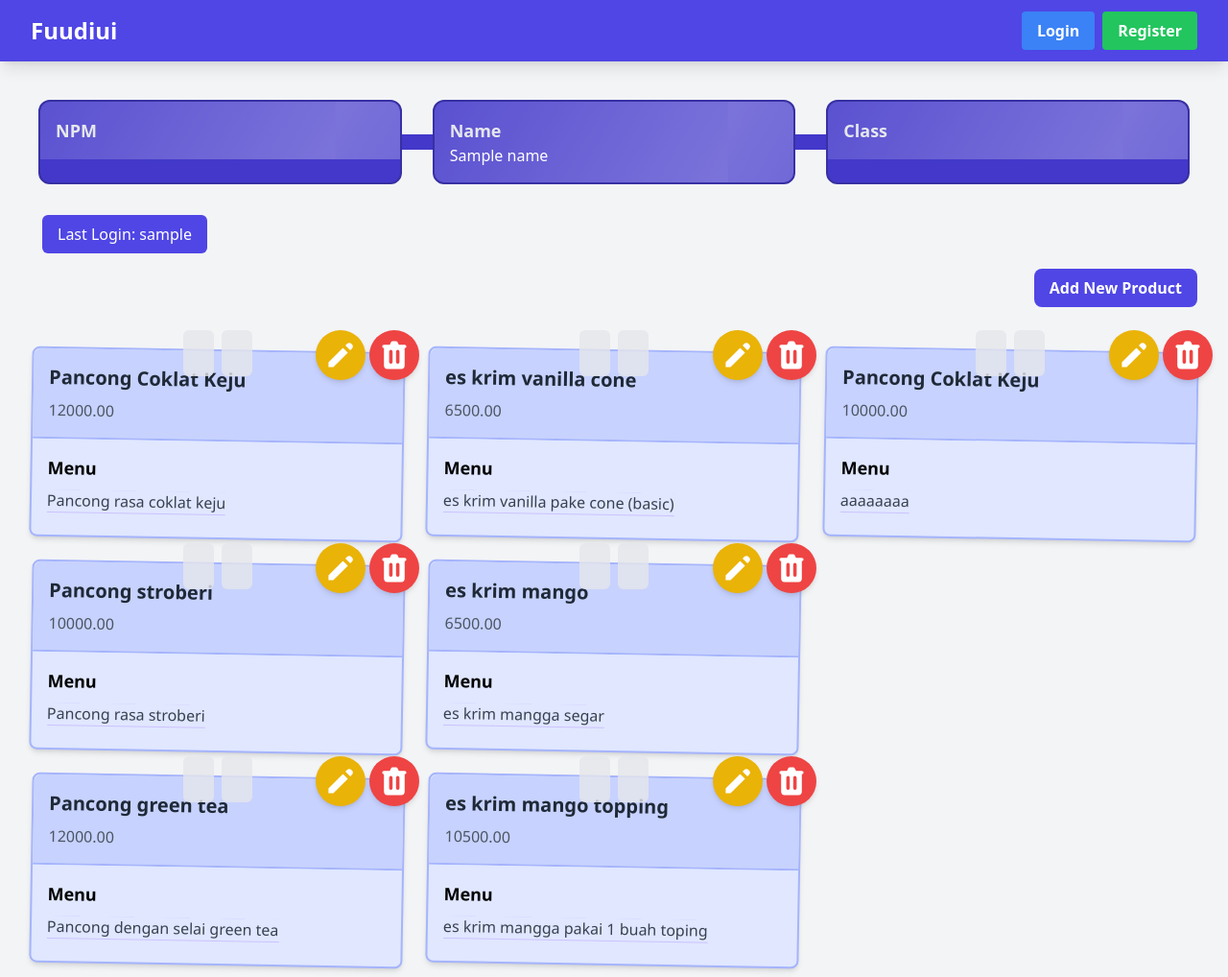
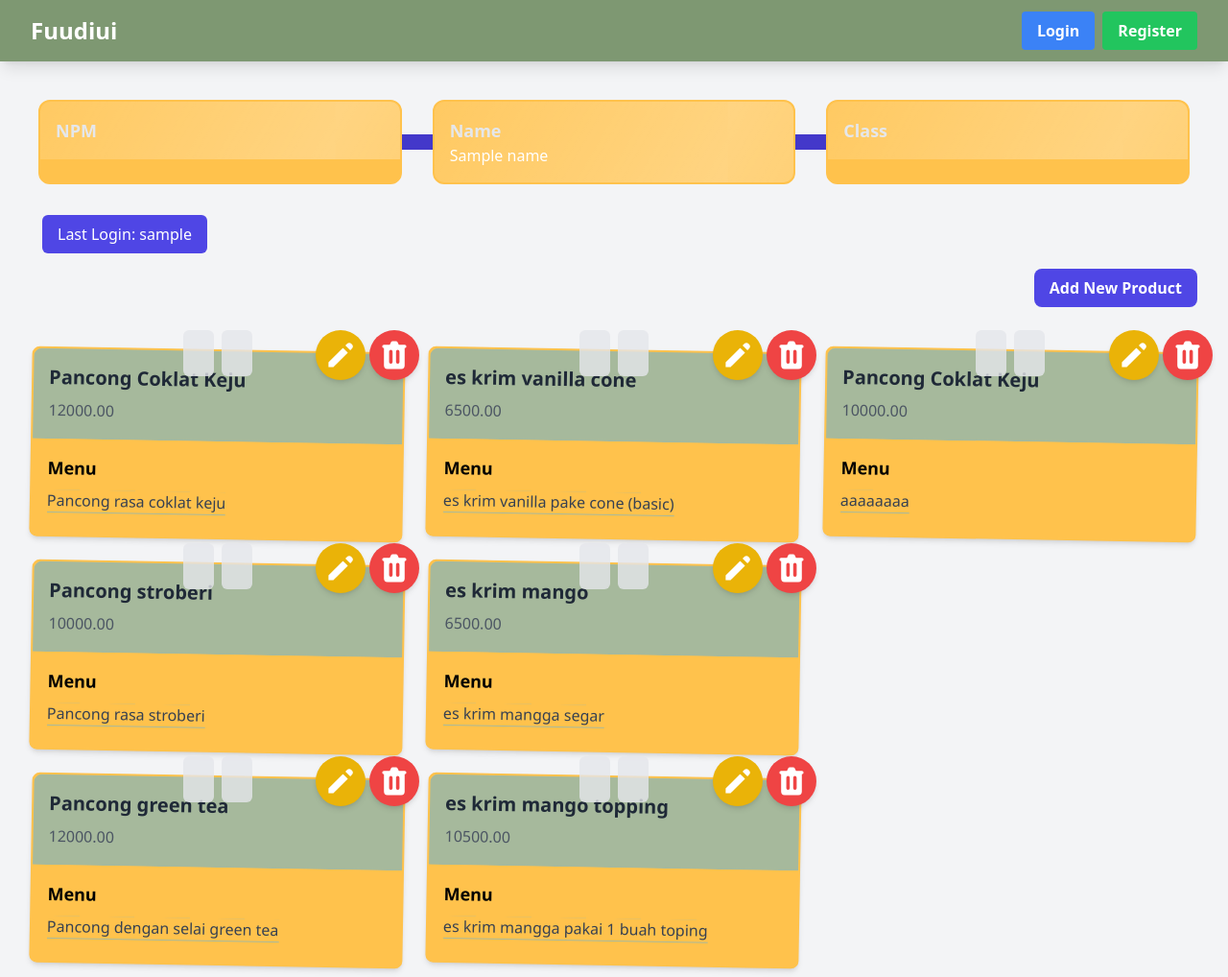
Before and after one commit to patriciagloria/fuudiui, a Django app: template main/templates/main.html in a window 1280 px wide. Shown: the whole page at 96% size. Run offline with Django 5.2, Linux system fonts and the light colour scheme; data comes from the database, SQL or seed files in the repository; the template is opened without the code that fills it: values that come from a table or form of the project are taken from there, most other values are stand-ins (such as "Sample title", 1, 10 or a date in 2020); some libraries are stand-ins or nearby versions.

Commit message:
fix warna

```diff
--- a/main/templates/card_info.html
+++ b/main/templates/card_info.html
@@ -1,4 +1,4 @@
-<div class="bg-indigo-700 rounded-xl overflow-hidden border-2 border-indigo-800">
+<div class="bg-[#FFC24C] rounded-xl overflow-hidden border-2 border-[#FFC24C]">
   <div class="p-4 animate-shine">
     <h5 class="text-lg font-semibold text-gray-200">{{ title }}</h5>
     <p class="text-white">{{ value }}</p>
--- a/main/templates/card_product.html
+++ b/main/templates/card_product.html
@@ -3,7 +3,17 @@
     <div class="w-[3rem] h-8 bg-gray-200 rounded-md opacity-80 -rotate-90"></div>
     <div class="w-[3rem] h-8 bg-gray-200 rounded-md opacity-80 -rotate-90"></div>
   </div>
-  <div class="relative top-5 bg-indigo-100 shadow-md rounded-lg mb-6 break-inside-avoid flex flex-col border-2 border-indigo-300 transform rotate-1 hover:rotate-0 transition-transform duration-300">
+  <div class="relative top-5 bg-[#FFC24C] shadow-md rounded-lg mb-6 break-inside-avoid flex flex-col border-2 border-[#FFC24C] transform rotate-1 hover:rotate-0 transition-transform duration-300">
+    <div class="bg-[#A6B99C] text-gray-800 p-4 rounded-t-lg border-b-2 border-[#A6B99C]">
+      <h3 class="font-bold text-xl mb-2">{{product_entry.name}}</h3>
+      <p class="text-gray-600">{{product_entry.price}}</p>
+    </div>
+    <div class="p-4">
+      <p class="font-semibold text-lg mb-2">Menu</p>
+      <p class="text-gray-700 mb-2">
+        <span class="bg-[linear-gradient(to_bottom,transparent_0%,transparent_calc(100%_-_1px),#A6B99C_calc(100%_-_1px))] bg-[length:100%_1.5rem] pb-1">{{product_entry.description}}</span>
+      </p>
+  <!-- <div class="relative top-5 bg-indigo-100 shadow-md rounded-lg mb-6 break-inside-avoid flex flex-col border-2 border-indigo-300 transform rotate-1 hover:rotate-0 transition-transform duration-300">
     <div class="bg-indigo-200 text-gray-800 p-4 rounded-t-lg border-b-2 border-indigo-300">
       <h3 class="font-bold text-xl mb-2">{{product_entry.name}}</h3>
       <p class="text-gray-600">{{product_entry.price}}</p>
@@ -12,7 +22,7 @@
       <p class="font-semibold text-lg mb-2">Menu</p>
       <p class="text-gray-700 mb-2">
         <span class="bg-[linear-gradient(to_bottom,transparent_0%,transparent_calc(100%_-_1px),#CDC1FF_calc(100%_-_1px))] bg-[length:100%_1.5rem] pb-1">{{product_entry.description}}</span>
-      </p>
+      </p> -->
       <!-- <div class="mt-4">
         <p class="text-gray-700 font-semibold mb-2">Intensity</p>
         <div class="relative pt-1">
--- a/templates/navbar.html
+++ b/templates/navbar.html
@@ -1,5 +1,5 @@
-<nav class="bg-indigo-600 shadow-lg fixed top-0 left-0 z-40 w-screen">
-    <div class="max-w-7xl mx-auto px-4 sm:px-6 lg:px-8">
+<nav class="bg-[#7E9872] shadow-lg fixed top-0 left-0 z-40 w-screen">
+  <div class="max-w-7xl mx-auto px-4 sm:px-6 lg:px-8">
       <div class="flex items-center justify-between h-16">
         <div class="flex items-center">
           <h1 class="text-2xl font-bold text-center text-white">Fuudiui</h1>
```
